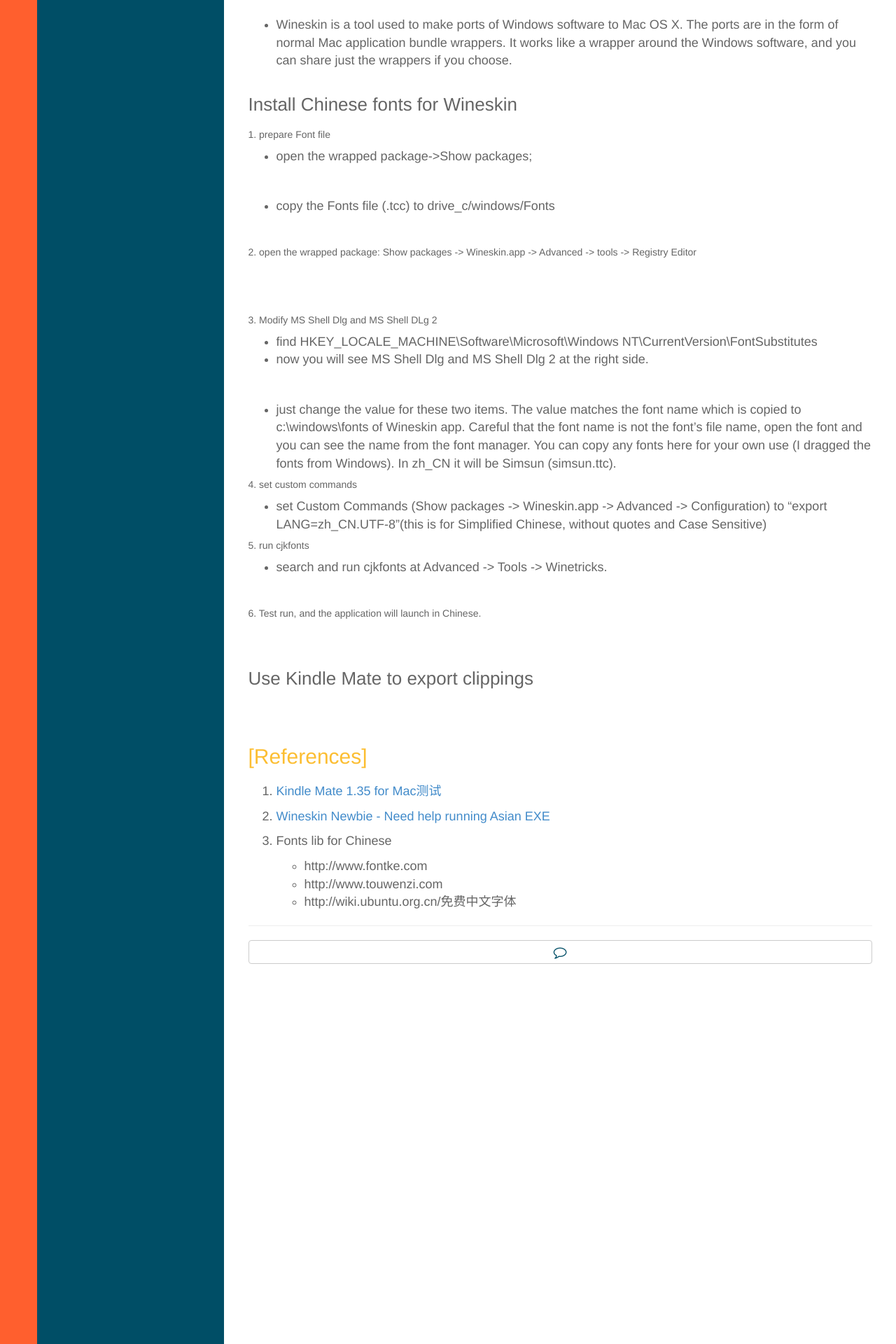
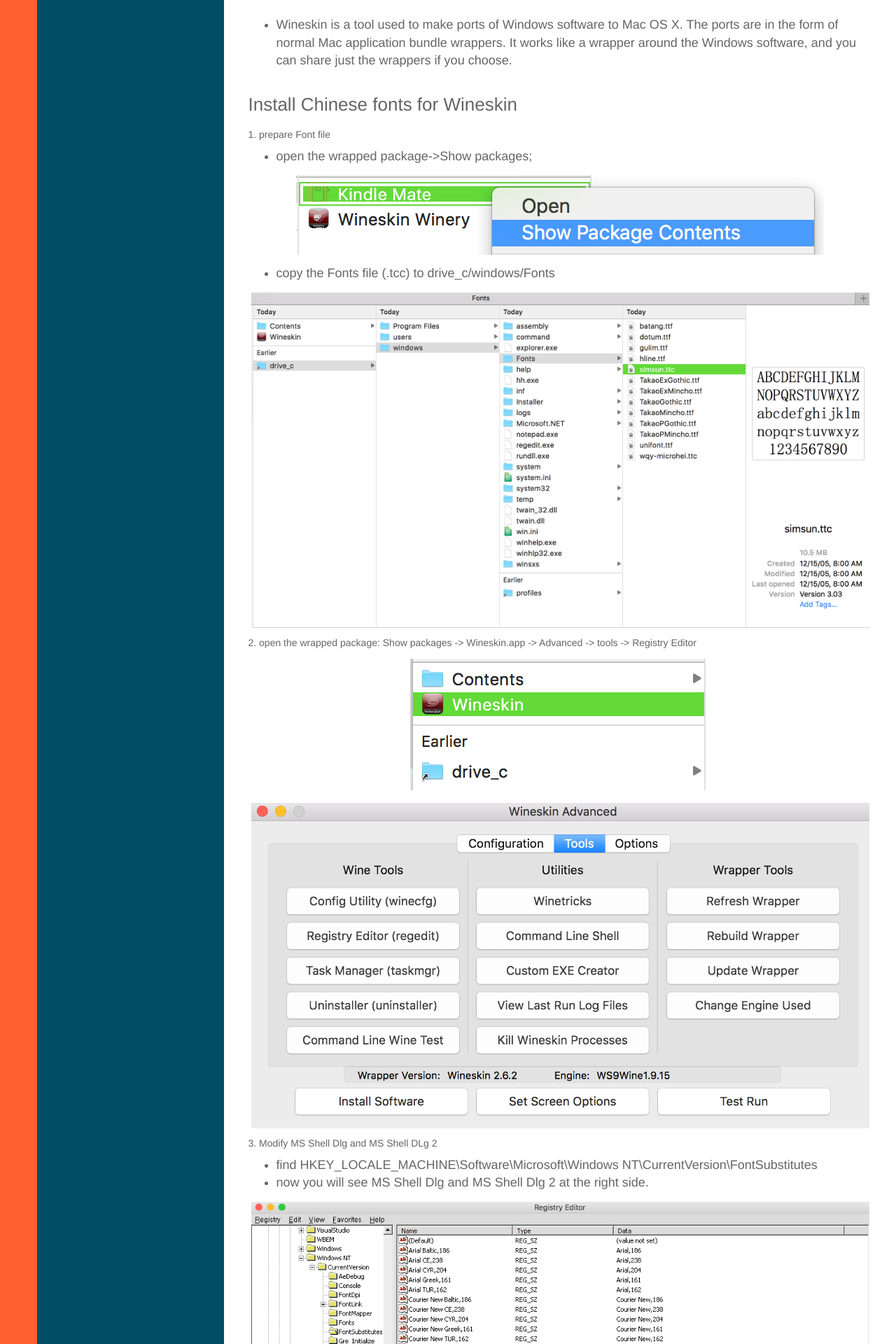
Before and after one commit to mathesse/mathesse.github.io, a Jekyll site: the page built from _posts/读书/2016-10-27-kindle-clippings-to-mac.md, in a window 1280 px wide. Shown: the part 989-2909 px from the top of the page at 70% size. Built offline with Jekyll 4.4.1, drawn with Linux system fonts in a browser that asks for light colours.

Commit message:
change pathway

```diff
--- a/_posts/2016-10-27-kindle-clippings-to-mac.md
+++ b/_posts/读书/2016-10-27-kindle-clippings-to-mac.md
@@ -57,24 +57,24 @@
 
 - open the wrapped package->Show packages;
 
-![](/public/img/kindle/kindle-mate-1.png)
+![](/public/img/posts/20161027/kindle-mate-1.png)
 
 - copy the Fonts file (.tcc) to drive_c/windows/Fonts
 
-![](/public/img/kindle/kindle-mate-6.png)
+![](/public/img/posts/20161027/kindle-mate-6.png)
 
 ##### 2. open the wrapped package: Show packages -> Wineskin.app -> Advanced -> tools -> Registry Editor
 
-![](/public/img/kindle/kindle-mate-2.png)
+![](/public/img/posts/20161027/kindle-mate-2.png)
 
-![](/public/img/kindle/kindle-mate-3.png)
+![](/public/img/posts/20161027/kindle-mate-3.png)
 
 ##### 3. Modify MS Shell Dlg and MS Shell DLg 2
 
 - find HKEY_LOCALE_MACHINE\Software\Microsoft\Windows NT\CurrentVersion\FontSubstitutes
 - now you will see MS Shell Dlg and MS Shell Dlg 2 at the right side.
 
-![](/public/img/kindle/kindle-mate-7.png)
+![](/public/img/posts/20161027/kindle-mate-7.png)
 
 - just change the value for these two items. The value matches the font name which is copied to c:\windows\fonts of Wineskin app. Careful that the font name is not the font's file name, open the font and you can see the name from the font manager. You can copy any fonts here for your own use (I dragged the fonts from Windows). In zh_CN it will be Simsun (simsun.ttc).
 
@@ -85,16 +85,16 @@
 ##### 5. run cjkfonts
 - search and run cjkfonts at Advanced -> Tools -> Winetricks.
 
-![](/public/img/kindle/kindle-mate-4.png)
-![](/public/img/kindle/kindle-mate-5.png)
+![](/public/img/posts/20161027/kindle-mate-4.png)
+![](/public/img/posts/20161027/kindle-mate-5.png)
 
 ##### 6. Test run, and the application will launch in Chinese.
 
-![](/public/img/kindle/kindle-mate-8.png)
+![](/public/img/posts/20161027/kindle-mate-8.png)
 
 ### Use Kindle Mate to export clippings
 
-![](/public/img/kindle/kindle-mate-9.png)
+![](/public/img/posts/20161027/kindle-mate-9.png)
 
 ## <font color="#fcbe32">[References]</font>
 
```
